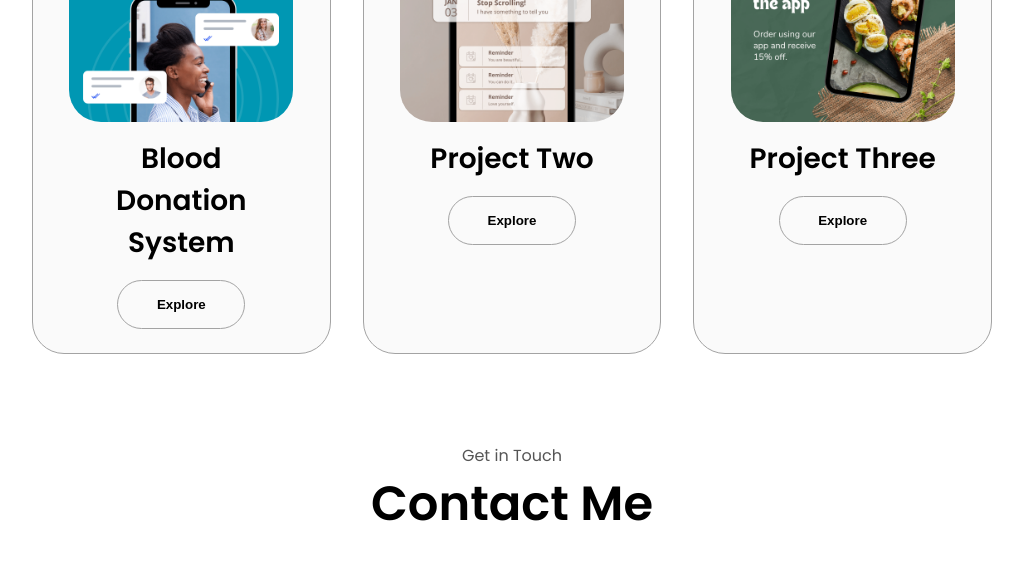
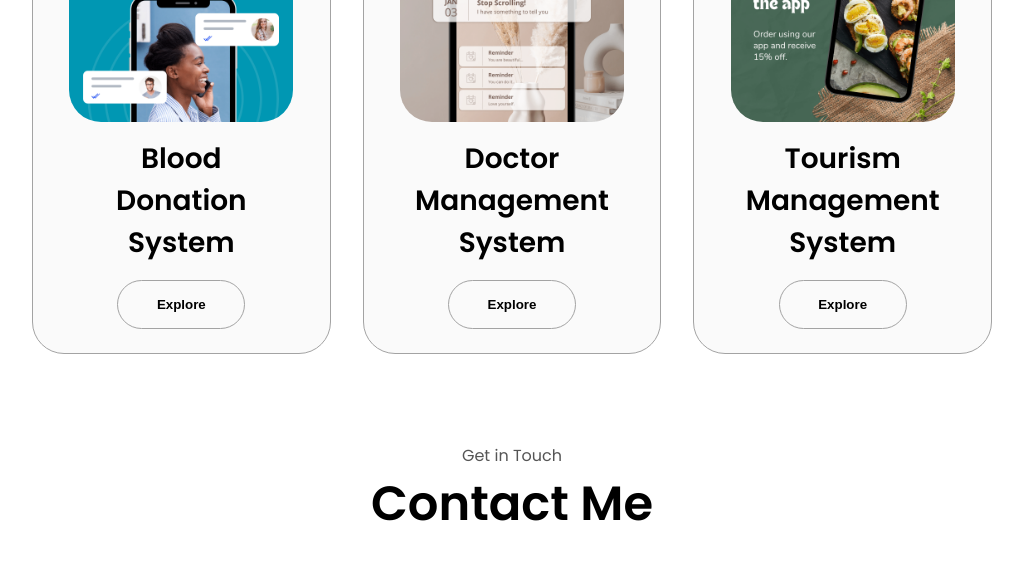
Before and after one commit to Baraka777/Baraka777.github.io, a plain HTML site: page index.html in a window 1280 px wide. Shown: the part 2720-3289 px from the top of the page, without its empty margins (128-1151 px from the left). Drawn offline with Linux system fonts and the light colour scheme; a script that the page names is missing.

Commit message:
Update index.html

```diff
--- a/index.html
+++ b/index.html
@@ -273,7 +273,7 @@
                 class="project-img"
               />
             </div>
-            <h2 class="experience-sub-title project-title">Project Two</h2>
+            <h2 class="experience-sub-title project-title">Doctor Management System</h2>
             <div class="btn-container">
               <button
                 class="btn btn-color-2 project-btn"
@@ -292,7 +292,7 @@
                 class="project-img"
               />
             </div>
-            <h2 class="experience-sub-title project-title">Project Three</h2>
+            <h2 class="experience-sub-title project-title">Tourism Management System</h2>
             <div class="btn-container">
               <button
                 class="btn btn-color-2 project-btn"
```
